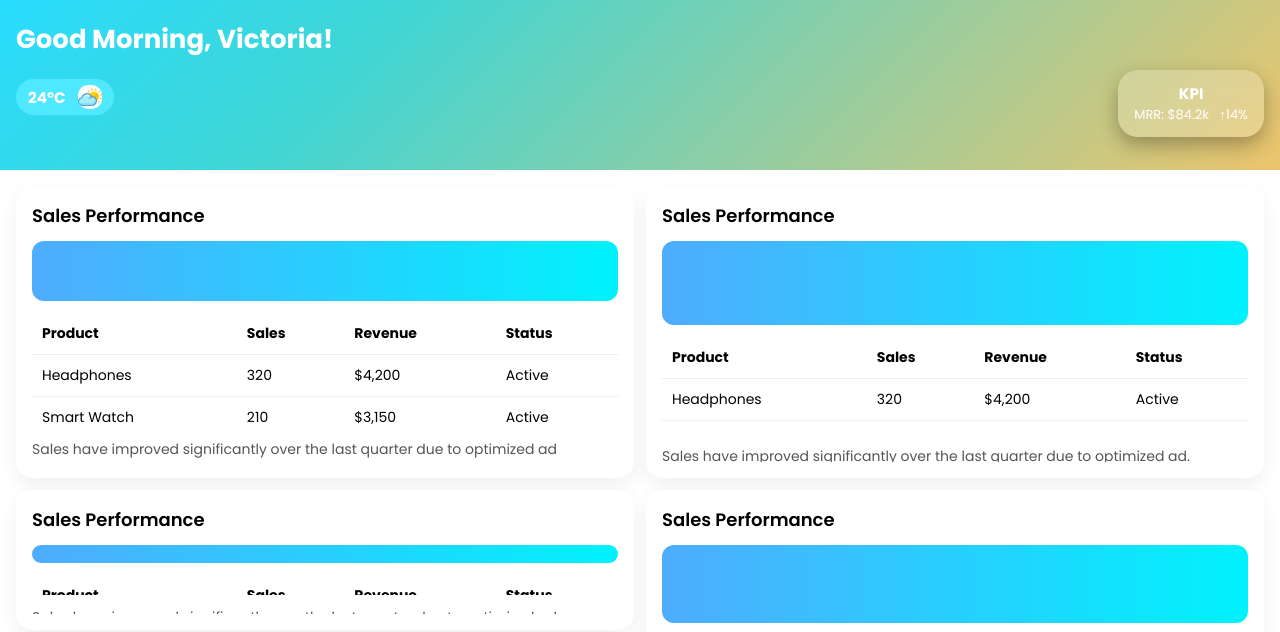
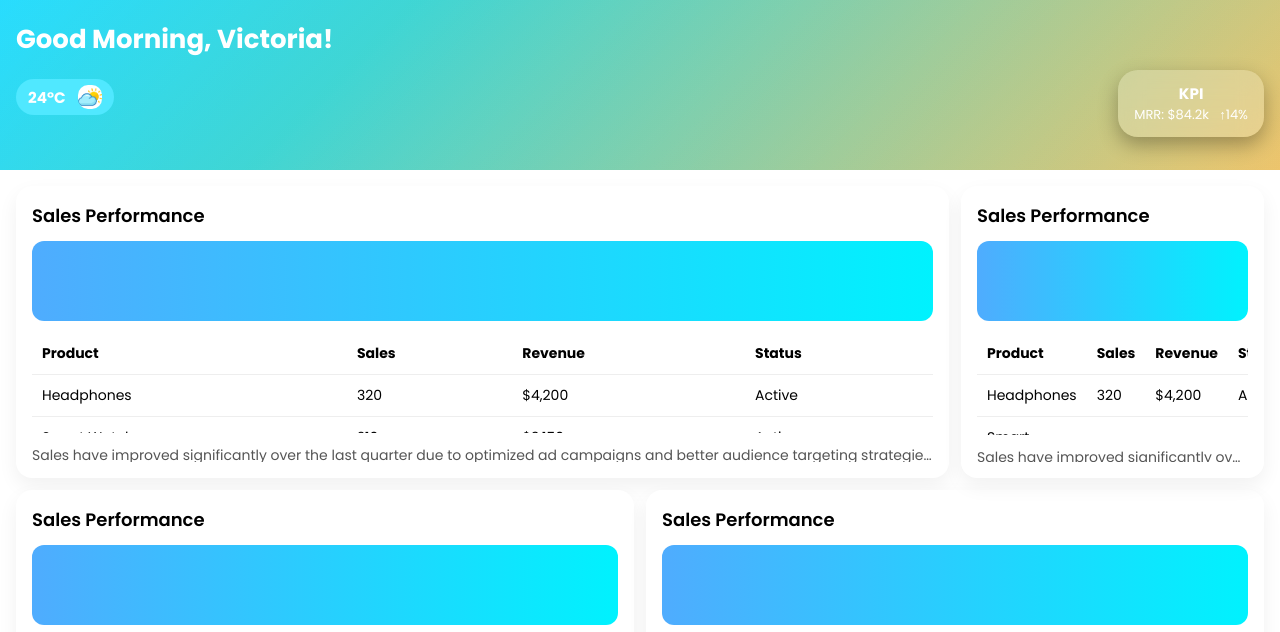
Before and after one commit to MuhammadAsimKundi/Modern-SaaS-Dashboard, a plain HTML site: page index.html in a window 1280 px wide. Shown: the part 74-706 px from the top of the page. Drawn offline with Linux system fonts and the light colour scheme.

Commit message:
updated the cards layout

```diff
--- a/css/style.css
+++ b/css/style.css
@@ -175,6 +175,8 @@ font-size: 1.3rem;
     flex-direction: column;
     gap: 12px;
     overflow: hidden;
+    grid-column: span 2;
+    grid-row: span 2;
 }
 
 .card-title {
@@ -183,7 +185,8 @@ font-size: 1.3rem;
 }
 
 .chart {
-    height: 110px;
+    height: 80px;
+    min-height: 80px;
     border-radius: 12px;
     background: linear-gradient(to right, #4facfe, #00f2fe);
 }
@@ -195,7 +198,6 @@ font-size: 1.3rem;
 
 table {
     width: 100%;
-    min-width: 320px;
     border-collapse: collapse;
     font-size: 14px;
 }
@@ -211,14 +213,15 @@ th,td{
     font-size: 14px;
     color: #555;
     display: -webkit-box;
-    -webkit-line-clamp: 2;
     -webkit-box-orient: vertical;
+    -webkit-line-clamp: 1;
+    /* line-clamp: 2; */
     overflow: hidden;
 }
 
 /* ------ card size as given in requirements ----------- */
 .first-card {
-    grid-column: span 2;
+    grid-column: span 3;
     grid-row: span 2;
 }
 
@@ -229,17 +232,17 @@ th,td{
 
 .third-card {
     grid-column: span 2;
-    grid-row: span 1;
+    grid-row: span 2;
 }
 
 .fourth-card {
-    grid-column: span 2;
+    grid-column: span 1;
     grid-row: span 2;
 }
 
 .fifth-card {
-    grid-column: span 1;
-    grid-row: span 3;
+    grid-column: span 3;
+    grid-row: span 2;
 }
 
 /*  More Button */
--- a/index.html
+++ b/index.html
@@ -74,7 +74,7 @@
             <!-- Fake Chart -->
             <div class="chart"></div>
 
-            <!-- table should be scrollable on mobile phone -->
+            <!-- Scrollable Table -->
             <div class="table-wrapper">
                 <table>
                     <thead>
@@ -86,18 +86,6 @@
                         </tr>
                     </thead>
                     <tbody>
-                        <tr>
-                            <td>Headphones</td>
-                            <td>320</td>
-                            <td>$4,200</td>
-                            <td>Active</td>
-                        </tr>
-                        <tr>
-                            <td>Smart Watch</td>
-                            <td>210</td>
-                            <td>$3,150</td>
-                            <td>Active</td>
-                        </tr>
                         <tr>
                             <td>Headphones</td>
                             <td>320</td>
```
